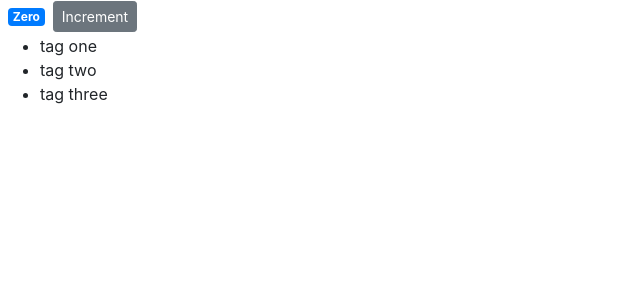
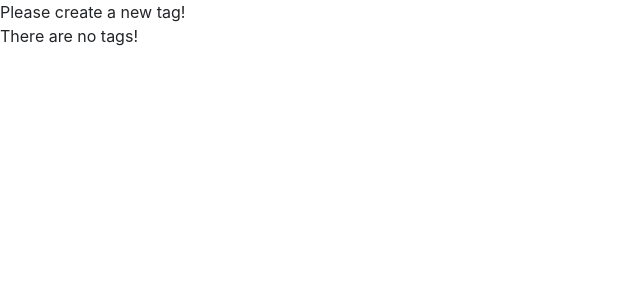
Before and after one commit to intansemc2/counter-react-app, a React (Create React App) app: page / in a window 1280 px wide. Shown: the top 300 px of the page, without its empty margins (0-640 px from the left). Built offline with nearby package versions, Linux system fonts and the light colour scheme.

Commit message:
conditional rendering

```diff
--- a/src/components/counter.jsx
+++ b/src/components/counter.jsx
@@ -1,35 +1,30 @@
-//rendering list
+//conditional rendering
 import React, { Component } from 'react';
 
 class Counter extends Component {
     state = {
         count: 0,
-        tags: ['tag one', 'tag two', 'tag three'],
+        tags: [],
     };
+
+    renderTags() {
+        if (this.state.tags.length === 0) return <p>There are no tags!</p>;
+        return (
+            <ul>
+                {this.state.tags.map((tag) => (
+                    <li key={tag}>{tag}</li>
+                ))}
+            </ul>
+        );
+    }
 
     render() {
         return (
             <React.Fragment>
-                <span className={this.getBadgeClasses()}>{this.formatCount()}</span>
-                <button className='btn btn-secondary btn-sm'>Increment</button>
-                <ul>
-                    {this.state.tags.map((tag) => (
-                        <li key={tag}>{tag}</li>
-                    ))}
-                </ul>
+                {this.state.tags.length === 0 && 'Please create a new tag!'}
+                {this.renderTags()}
             </React.Fragment>
         );
-    }
-
-    getBadgeClasses() {
-        let classes = 'badge m-2 badge-';
-        classes += this.state.count === 0 ? 'primary' : 'warning';
-        return classes;
-    }
-
-    formatCount() {
-        const { count } = this.state;
-        return count === 0 ? 'Zero' : count;
     }
 }
 
```
